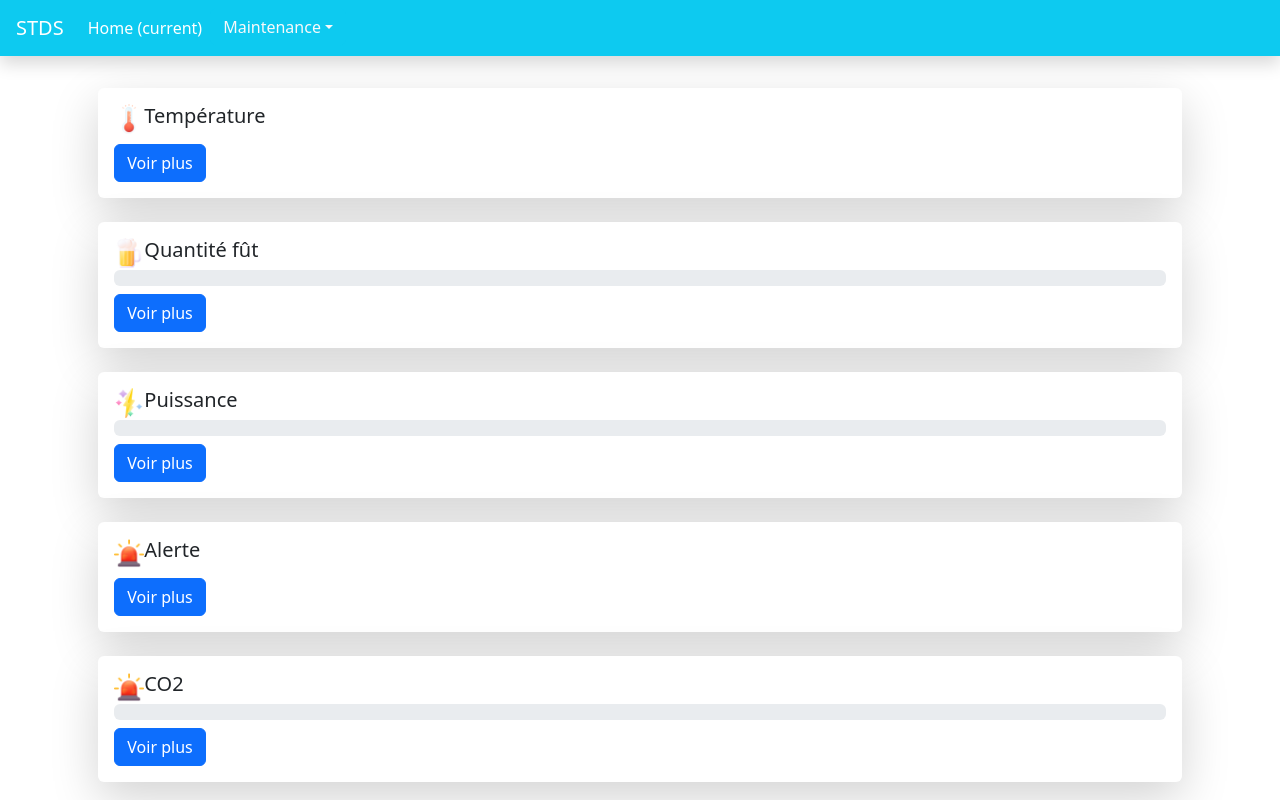
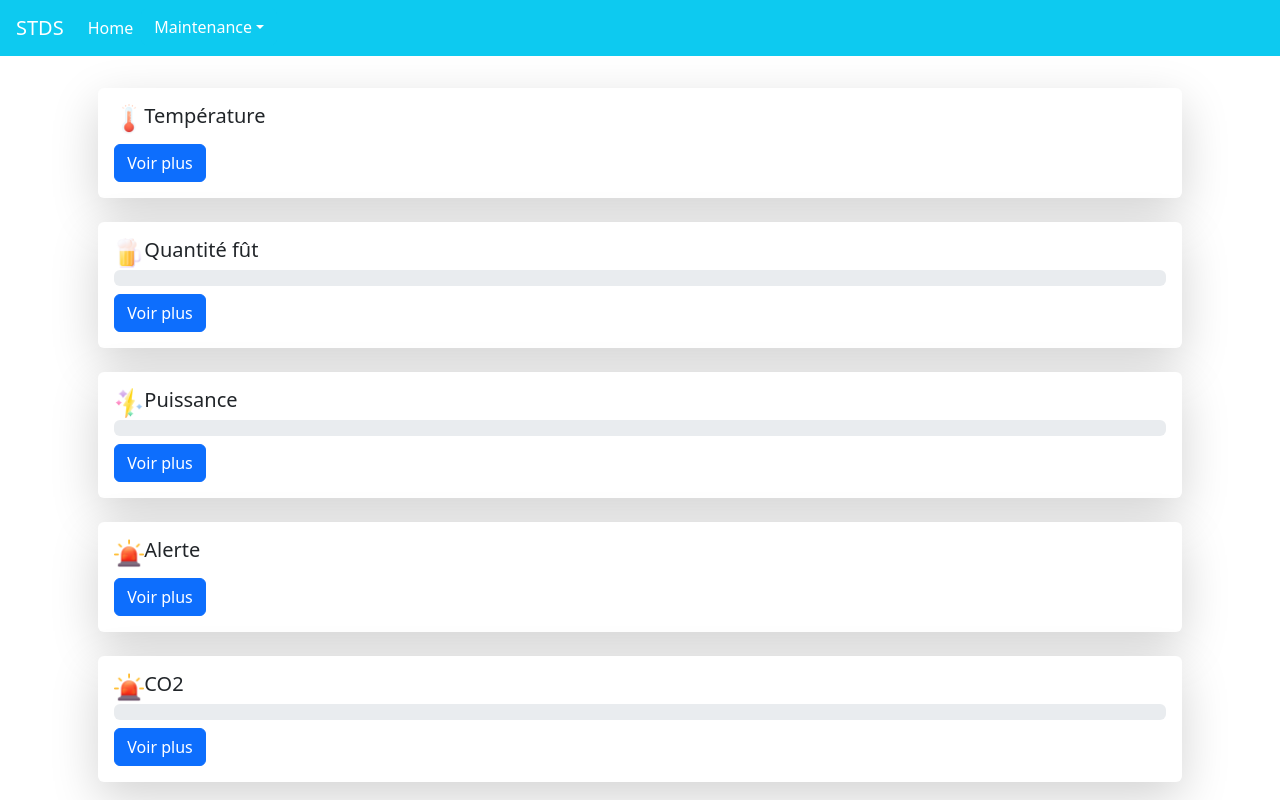
Before and after one commit to nicolaspoda/SAE-ALT-S3-Dev-22-23-STDS-3B-Equipe-6, a website: page Sprint1/codeV2/src/index.html in a window 1280 px wide. Drawn offline with nearby package versions, Linux system fonts and the light colour scheme; no server answers.

Commit message:
Add files via upload

```diff
--- a/Sprint1/codeV2/src/front.js
+++ b/Sprint1/codeV2/src/front.js
@@ -14,6 +14,7 @@ socket.on(encodeURI("STDS/2/Température/T2"), (arg) => {
 socket.on("STDS/2/Niveau", (arg) => {
   console.log("niveau", arg);
   document.getElementById('quantite').innerHTML = arg;
+
   var barreProgression = document.getElementById('myProgressBar')
   if(barreProgression) {
     console.log("GOOD")
@@ -36,6 +37,7 @@ socket.on("STDS/2/Niveau", (arg) => {
 socket.on("STDS/2/Puissance", (arg) => {
   console.log(arg);
   document.getElementById('puissance').innerHTML = arg;
+
   var barreProgression2 = document.getElementById('myProgressBarPuissance')
   barreProgression2.style.width = (arg / 4) * 100 + "%"
   if(arg > 1.33 && arg < 2.66) {
@@ -58,6 +60,7 @@ socket.on("STDS/2/Diag", (arg) => {
 socket.on("STDS/2/C02", (arg) => {
   console.log(arg);
   document.getElementById('CO2').innerHTML = arg;
+
   var barreProgression3 = document.getElementById('myProgressBarCO2')
   barreProgression3.style.width = (arg / 4) * 100 + "%"
 });
--- a/Sprint1/codeV2/src/index.html
+++ b/Sprint1/codeV2/src/index.html
@@ -4,7 +4,7 @@
         <meta charset="UTF-8">
         <meta http-equiv="X-UA-Compatible" content="IE=edge">
         <meta name="viewport" content="width=device-width, initial-scale=1.0">
-    <title>STDS - Home</title>
+        <title>STDS - Maintenance curative</title>
         <link href="https://cdn.jsdelivr.net/npm/bootstrap@5.3.0-alpha1/dist/css/bootstrap.min.css" rel="stylesheet"
             integrity="sha384-GLhlTQ8iRABdZLl6O3oVMWSktQOp6b7In1Zl3/Jr59b6EGGoI1aFkw7cmDA6j6gD" crossorigin="anonymous">
         <script src="https://cdn.jsdelivr.net/npm/bootstrap@5.3.0-alpha1/dist/js/bootstrap.bundle.min.js"
@@ -14,7 +14,7 @@
     </head>
 <body class="overflow-x-hidden">
 
-    <nav class="navbar navbar-expand-lg navbar-dark bg-body-info bg-info shadow">
+    <nav class="navbar navbar-expand-lg navbar-dark bg-body-info bg-info">
         <a class="navbar-brand ms-3" href="/home.html">STDS</a>
         <button class="navbar-toggler" type="button" data-toggle="collapse" data-target="#navbarNavAltMarkup"
             aria-controls="navbarNavAltMarkup" aria-expanded="false" aria-label="Toggle navigation">
@@ -22,14 +22,15 @@
         </button>
         <div class="collapse navbar-collapse" id="navbarNavAltMarkup">
             <div class="navbar-nav">
-                <a class="nav-item nav-link active" href="./index.html">Home <span class="sr-only">(current)</span></a>
+                <a class="nav-item nav-link active" href="./index.html">Home <span class="sr-only"></span></a>
                 <div class="dropdown">
-                    <button class="btn btn-info dropdown-toggle text-light" type="button" id="dropdownMenuButton1" data-bs-toggle="dropdown" aria-expanded="false">Maintenance</button>
+                    <button class="btn btn-info dropdown-toggle" type="button" id="dropdownMenuButton1" data-bs-toggle="dropdown" aria-expanded="false" style="color: white;">Maintenance</button>
                     <ul class="dropdown-menu" aria-labelledby="dropdownMenuButton1">
 
                         <li class="d-inline-flex"><a class="dropdown-item" href="./document/STDS_notice_utilisation.pdf" target="_blank">Notice d'utilisation</a><img src="./image/script.png" class="img-fluid icon-nav mt-1 position-absolute end-0 me-2" alt="file"></li>
 
                         <li class="d-inline-flex"><a class="dropdown-item" href="./document/manuel.pdf" target="_blank">Manuel de service</a><img src="./image/script.png" class="img-fluid icon-nav mt-1 position-absolute end-0 me-2" alt="file"></li>
+
                         <li><a class="dropdown-item" href="./maintenance_preventive.html">Maintenance préventive</a></li>
                         <li><a class="dropdown-item" href="./maintenance_curative.html">Maintenance curative</a></li>
 
@@ -39,6 +40,8 @@
             </div>
         </div>
     </nav>
+
+
     <div class="row justify-content-center my-2 px-5">
         <div class="col-sm-11 mt-4">
             <div class="card shadow-lg rounded border-0">
```
Also changed, not shown: Sprint1/codeV2/src/maintenance_curative.html (+1 -1 lines), Sprint1/codeV2/src/maintenance_preventive.html (+1 -1 lines). Lines whose indentation alone changed are shown as unchanged.
